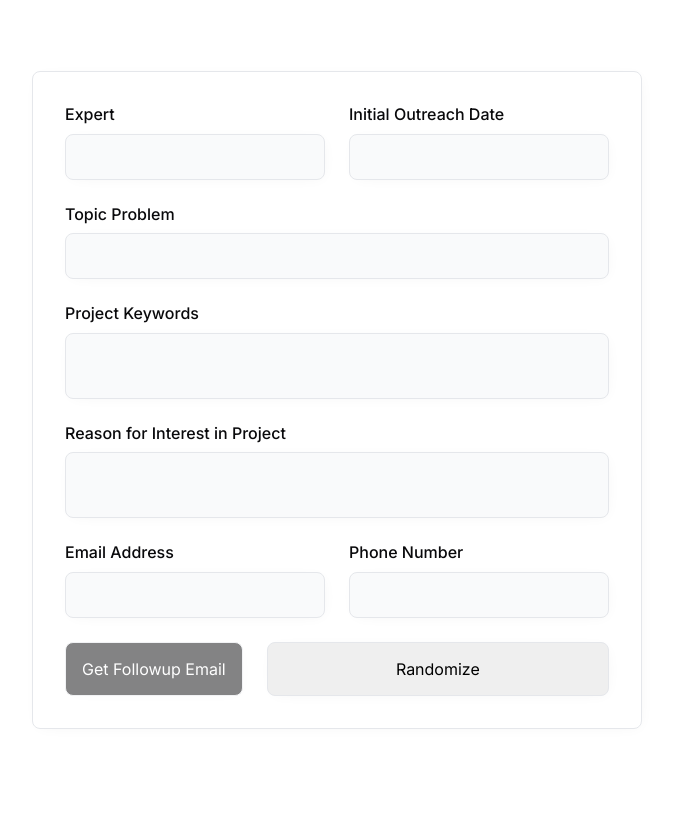
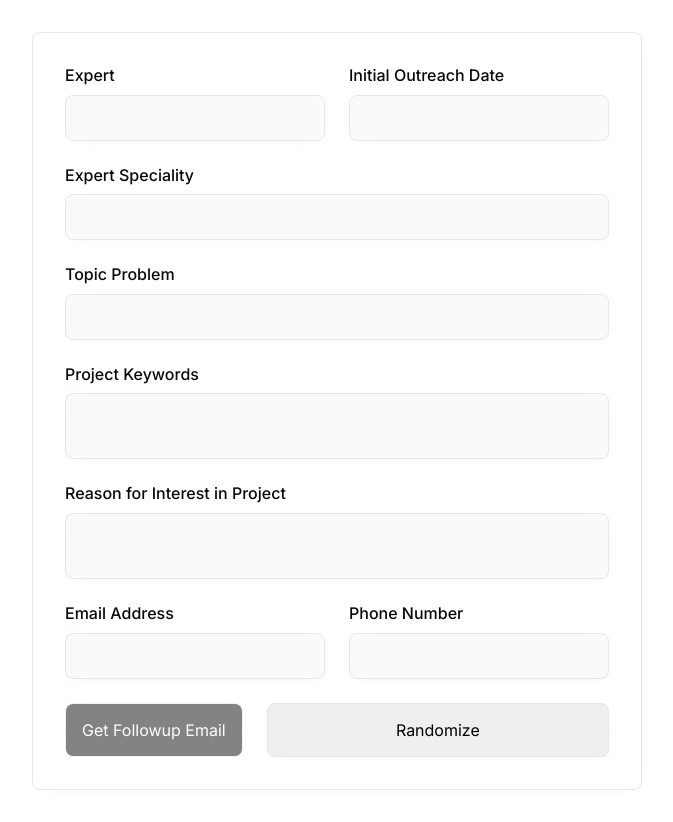
Before and after one commit to Samalander0/email-dlab, a SvelteKit app: page /followup in a window 1280 px wide. Shown: the whole page, without its empty margins (303-976 px from the left). Before the commit the page ends 800 px from the top, so only its background shows below. Built offline with nearby package versions, Linux system fonts and the light colour scheme.

Commit message:
expert speciality in followup

```diff
--- a/src/routes/api/followup/+server.js
+++ b/src/routes/api/followup/+server.js
@@ -25,16 +25,16 @@ const safetySettings = [
 ];
 
 const generationConfig = {
-  temperature: 0.55,
+  temperature: 0.5,
   topK: 1,
   topP: 1,
   maxOutputTokens: 2048,
 };
 
 // Prompt
-function prompt(expert, topic, keywords, email, phone, date, interest) {
+function prompt(expert, speciality, topic, keywords, email, phone, date, interest) {
   const parts = [
-    {text: `A concise follow-up email to a ${expert} to set up an interview. Following your initial outreach on ${date} about your high school design project, ${topic}. Using your inspiration for this design project: ${interest}, industry keywords: ${keywords}, generate an interview request with the following information: ${email}, ${phone}`}
+    {text: `A concise follow-up email to a ${expert} in the field of ${speciality} to set up an interview. Following your initial outreach on ${date} about your high school design project, ${topic}. Using your inspiration for this design project: ${interest}, industry keywords: ${keywords}, generate an interview request with the following information: ${email}, ${phone}`}
   ];
   return(parts)
 }
@@ -45,12 +45,13 @@ export async function GET({ url }) {
 
   const expert = url.searchParams.get('expert'),
         topic = url.searchParams.get('topic'),
+        speciality = url.searchParams.get('speciality'),
         keywords = url.searchParams.get('keywords')
         email = url.searchParams.get('email'),
         phone = url.searchParams.get('phone'),
         date = url.searchParams.get('date'),
         interest = url.searchParams.get('interest');
-  let parts = prompt(expert, topic, email, phone, date, interest)
+  let parts = prompt(expert, speciality, keywords, topic, email, phone, date, interest)
 
   const result = await model.generateContent({
     contents: [{ role: "user", parts }],
--- a/src/routes/followup/+page.svelte
+++ b/src/routes/followup/+page.svelte
@@ -11,6 +11,7 @@
       output;
 
   let expert,
+      speciality,
       topic,
       keywords,
       interest,
@@ -22,6 +23,7 @@
     let example = placeholders[Math.floor(Math.random() * placeholders.length)]
 
     expert = example.expert
+    speciality = example.speciality
     topic = example.topic
     keywords = example.keywords
     interest = example.interest
@@ -35,7 +37,7 @@
 
     state = "loading"
 
-    const response = await fetch(`./api/followup/?expert=${expert}&topic=${topic}&keywords=${keywords}&interest=${interest}&date=${date}&email=${email}&phone=${phone}`)
+    const response = await fetch(`./api/followup/?expert=${expert}&speciality=${speciality}&topic=${topic}&keywords=${keywords}&interest=${interest}&date=${date}&email=${email}&phone=${phone}`)
     output = await response.json()
     email_output = DOMPurify.sanitize(marked(output))
 
@@ -45,6 +47,7 @@
   function restart() {
     // Reset form fields
     expert = ""
+    speciality = ""
     topic = ""
     keywords = ""
     interest = ""
@@ -82,6 +85,10 @@
           <label for="date">Initial Outreach Date</label>
           <input bind:value={date} type="text" id="date"/>
         </div>
+      </div>
+      <div>
+        <label for="speciality">Expert Speciality</label>
+        <input bind:value={speciality} type="text" id="speciality"/>
       </div>
       <div>
         <label for="topic">Topic Problem</label>
```
